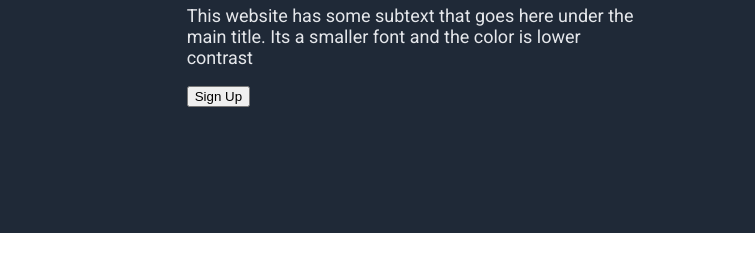
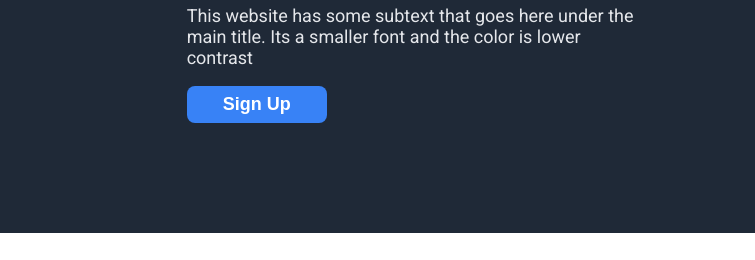
Before and after one commit to AmadoCiii/Foundations-LandingPage, a plain HTML site: page index.html in a window 1280 px wide. Shown: the part 275-535 px from the top of the page, 0-755 px from the left. Drawn offline with Linux system fonts and the light colour scheme.

Commit message:
Add button element selector
Apply background-color property with value of #3882F6, color of white,
border of none, padding of 8px 36px, border-radius of 8px, font-size
of 18px, font-weight of bold.

```diff
--- a/styles.css
+++ b/styles.css
@@ -145,3 +145,13 @@ img {
 .call, .sign {
   margin: 0;
 }
+
+button {
+  background-color:#3882F6;
+  color: white;
+  border: none;
+  padding: 8px 36px;
+  border-radius: 8px;
+  font-size: 18px;
+  font-weight: bold;
+}
```
